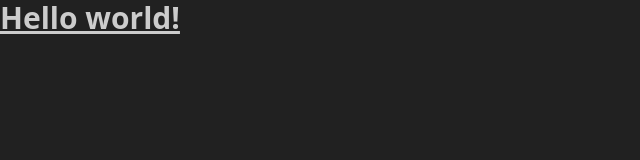
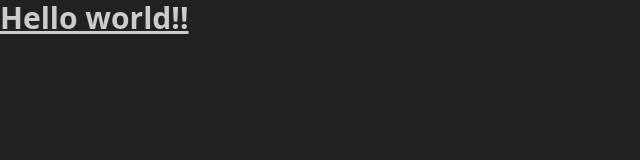
Before and after one commit to TejBirringTM/GenocideWatch-App, a Vue app: page / in a window 1280 px wide. Shown: the top 160 px of the page, without its empty margins (0-640 px from the left). Built offline with nearby package versions, Linux system fonts and the light colour scheme.

Commit message:
Test Github Actions (Firebase deployment).

```diff
--- a/src/views/HomeView.vue
+++ b/src/views/HomeView.vue
@@ -3,6 +3,6 @@
 
 <template>
   <main>
-    <h1 class="text-3xl font-bold underline">Hello world!</h1>
+    <h1 class="text-3xl font-bold underline">Hello world!!</h1>
   </main>
 </template>
```
